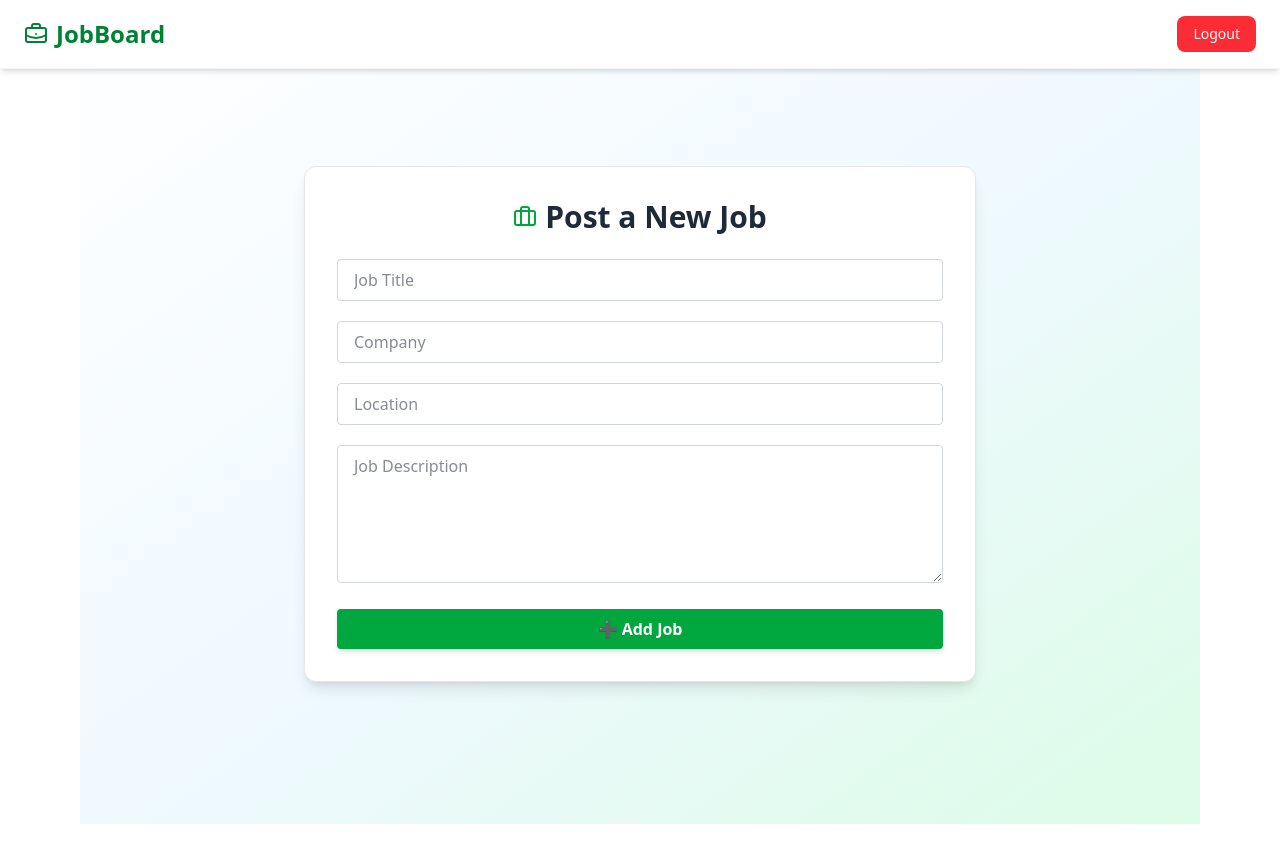
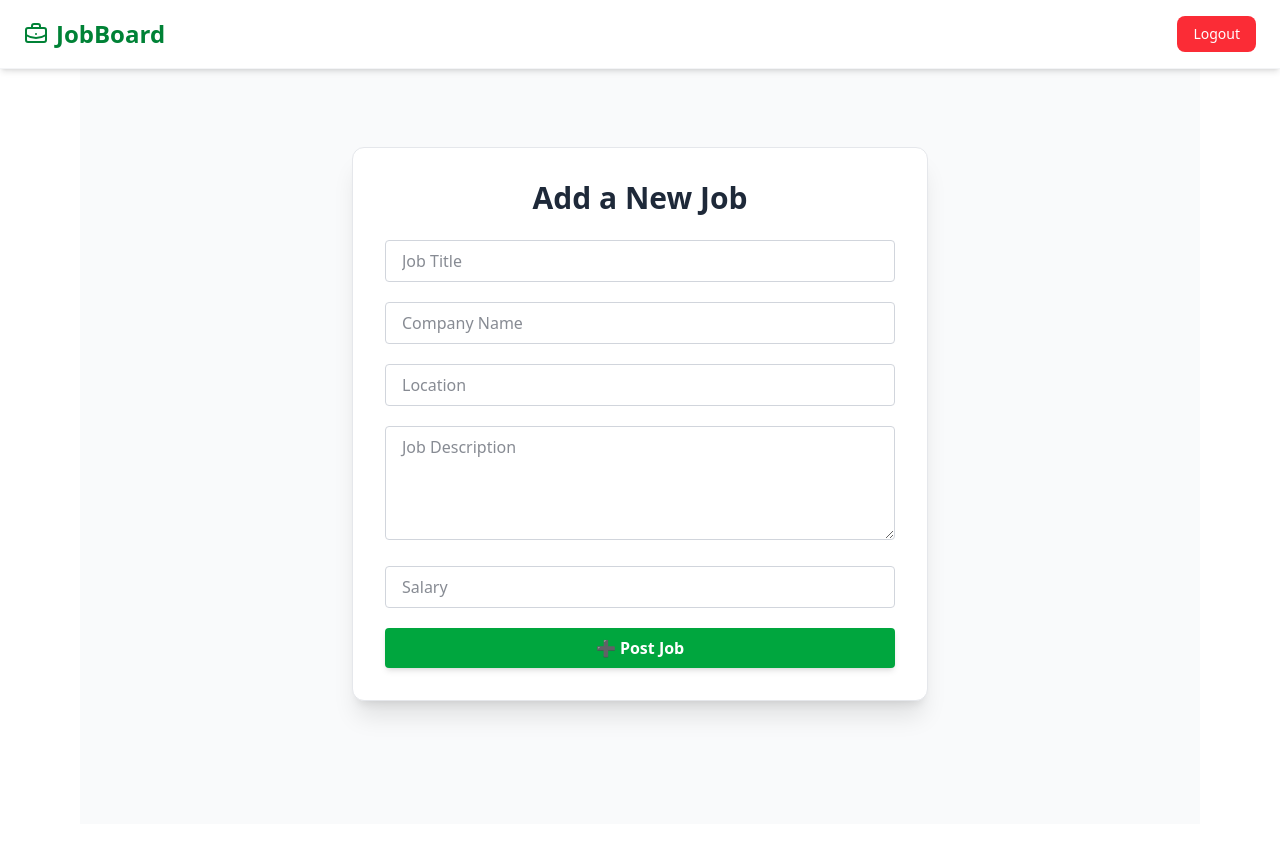
Before and after one commit to RafatAiub/job-board-project-client, a React (Vite) app: page /admin/add-job in a window 1280 px wide. Built offline with nearby package versions, Linux system fonts and the light colour scheme; no server answers; sample sign-in values are in the browser's storage.

Commit message:
ADD : yup validation added for each forms

```diff
--- a/package.json
+++ b/package.json
@@ -10,13 +10,16 @@
     "preview": "vite preview"
   },
   "dependencies": {
+    "@hookform/resolvers": "^5.2.0",
     "@tailwindcss/vite": "^4.1.11",
     "axios": "^1.11.0",
     "lucide-react": "^0.525.0",
     "react": "^19.1.0",
     "react-dom": "^19.1.0",
+    "react-hook-form": "^7.61.1",
     "react-router-dom": "^7.7.0",
-    "tailwindcss": "^4.1.11"
+    "tailwindcss": "^4.1.11",
+    "yup": "^1.6.1"
   },
   "devDependencies": {
     "@eslint/js": "^9.30.1",
--- a/src/pages/AddJobPage.jsx
+++ b/src/pages/AddJobPage.jsx
@@ -1,44 +1,40 @@
+import { useForm } from 'react-hook-form';
+import { yupResolver } from '@hookform/resolvers/yup';
+import { addJobSchema } from '../validation/addJobSchema';
+import API from '../services/api';
 import { useState } from 'react';
-import API from '../services/api';
-import { Briefcase, Building2, MapPin } from 'lucide-react';
 
 const AddJobPage = () => {
-  const [jobData, setJobData] = useState({
-    title: '',
-    company: '',
-    location: '',
-    description: ''
-  });
   const [message, setMessage] = useState('');
   const [isError, setIsError] = useState(false);
 
-  const handleChange = (e) => {
-    setJobData({ ...jobData, [e.target.name]: e.target.value });
-  };
+  const {
+    register,
+    handleSubmit,
+    reset,
+    formState: { errors },
+  } = useForm({
+    resolver: yupResolver(addJobSchema),
+  });
 
-  const handleSubmit = async (e) => {
-    e.preventDefault();
+  const onSubmit = async (data) => {
     setMessage('');
     setIsError(false);
     try {
-      const token = localStorage.getItem('token');
-      const res = await API.post('/jobs', jobData, {
-        headers: { Authorization: `Bearer ${token}` },
-      });
-      setMessage('✅ Job added successfully!');
-      setJobData({ title: '', company: '', location: '', description: '' });
-    } catch (err) {
-      setMessage('❌ Failed to add job. You may not be authorized.');
+      await API.post('/jobs', data);
+      setMessage('✅ Job posted successfully!');
+      reset();
+    } catch {
+      setMessage('❌ Failed to post job. Please try again.');
       setIsError(true);
     }
   };
 
   return (
-    <div className="min-h-screen bg-gradient-to-br from-white via-sky-50 to-green-100 flex items-center justify-center px-4">
-      <div className="bg-white shadow-lg rounded-xl p-8 w-full max-w-2xl border border-gray-200">
-        <h2 className="text-3xl font-bold text-gray-800 mb-6 text-center flex items-center justify-center gap-2">
-          <Briefcase className="w-6 h-6 text-green-600" />
-          Post a New Job
+    <div className="min-h-screen flex justify-center items-center bg-gray-50 px-4">
+      <div className="bg-white shadow-xl border border-gray-200 rounded-xl p-8 w-full max-w-xl">
+        <h2 className="text-3xl font-bold text-center text-gray-800 mb-6">
+          Add a New Job
         </h2>
 
         {message && (
@@ -51,48 +47,67 @@ const AddJobPage = () => {
           </p>
         )}
 
-        <form onSubmit={handleSubmit} className="space-y-5">
+        <form onSubmit={handleSubmit(onSubmit)} className="space-y-5">
+          <div>
             <input
               type="text"
-            name="title"
               placeholder="Job Title"
-            value={jobData.title}
-            onChange={handleChange}
+              {...register('title')}
               className="w-full px-4 py-2 border border-gray-300 rounded focus:outline-none focus:ring-2 focus:ring-green-500"
-            required
             />
+            {errors.title && (
+              <p className="text-red-500 text-sm mt-1">{errors.title.message}</p>
+            )}
+          </div>
+          <div>
             <input
               type="text"
-            name="company"
-            placeholder="Company"
-            value={jobData.company}
-            onChange={handleChange}
+              placeholder="Company Name"
+              {...register('company')}
               className="w-full px-4 py-2 border border-gray-300 rounded focus:outline-none focus:ring-2 focus:ring-green-500"
-            required
             />
+            {errors.company && (
+              <p className="text-red-500 text-sm mt-1">{errors.company.message}</p>
+            )}
+          </div>
+          <div>
             <input
               type="text"
-            name="location"
               placeholder="Location"
-            value={jobData.location}
-            onChange={handleChange}
+              {...register('location')}
               className="w-full px-4 py-2 border border-gray-300 rounded focus:outline-none focus:ring-2 focus:ring-green-500"
-            required
             />
+            {errors.location && (
+              <p className="text-red-500 text-sm mt-1">{errors.location.message}</p>
+            )}
+          </div>
+          <div>
             <textarea
-            name="description"
               placeholder="Job Description"
-            value={jobData.description}
-            onChange={handleChange}
-            rows={5}
+              {...register('description')}
               className="w-full px-4 py-2 border border-gray-300 rounded focus:outline-none focus:ring-2 focus:ring-green-500"
-            required
-          ></textarea>
+              rows={4}
+            />
+            {errors.description && (
+              <p className="text-red-500 text-sm mt-1">{errors.description.message}</p>
+            )}
+          </div>
+          <div>
+            <input
+              type="number"
+              placeholder="Salary"
+              {...register('salary')}
+              className="w-full px-4 py-2 border border-gray-300 rounded focus:outline-none focus:ring-2 focus:ring-green-500"
+            />
+            {errors.salary && (
+              <p className="text-red-500 text-sm mt-1">{errors.salary.message}</p>
+            )}
+          </div>
           <button
             type="submit"
             className="w-full bg-green-600 hover:bg-green-700 text-white font-semibold py-2 px-4 rounded shadow-md transition-all duration-200"
           >
-            ➕ Add Job
+            ➕ Post Job
           </button>
         </form>
       </div>
--- a/src/pages/ApplyPage.jsx
+++ b/src/pages/ApplyPage.jsx
@@ -1,35 +1,34 @@
-import { useState } from 'react';
 import { useParams } from 'react-router-dom';
 import API from '../services/api';
 import { SendHorizonal } from 'lucide-react';
+import { useForm } from 'react-hook-form';
+import { yupResolver } from '@hookform/resolvers/yup';
+import { applySchema } from '../validation/applySchema';
+import { useState } from 'react';
 
 const ApplyPage = () => {
   const { id } = useParams();
-  const [formData, setFormData] = useState({
-    name: '',
-    email: '',
-    cv: '',
-  });
   const [message, setMessage] = useState('');
   const [isError, setIsError] = useState(false);
 
-  const handleChange = (e) => {
-    setFormData({ ...formData, [e.target.name]: e.target.value });
-  };
+  const {
+    register,
+    handleSubmit,
+    reset,
+    formState: { errors },
+  } = useForm({
+    resolver: yupResolver(applySchema),
+  });
 
-  const handleSubmit = async (e) => {
-    e.preventDefault();
+  const onSubmit = async (data) => {
     setMessage('');
     setIsError(false);
     try {
-      const res = await API.post('/applications', {
-        jobId: id,
-        ...formData,
-      });
+      await API.post('/applications', { jobId: id, ...data });
       setMessage('✅ Application submitted successfully!');
-      setFormData({ name: '', email: '', cv: '' });
-    } catch (err) {
-      setMessage('❌ Failed to apply. Make sure all fields are filled.');
+      reset();
+    } catch {
+      setMessage('❌ Failed to apply. Please try again.');
       setIsError(true);
     }
   };
@@ -52,34 +51,40 @@ const ApplyPage = () => {
           </p>
         )}
 
-        <form onSubmit={handleSubmit} className="space-y-5">
+        <form onSubmit={handleSubmit(onSubmit)} className="space-y-5">
+          <div>
             <input
               type="text"
-            name="name"
               placeholder="Your Full Name"
-            value={formData.name}
-            onChange={handleChange}
+              {...register('name')}
               className="w-full px-4 py-2 border border-gray-300 rounded focus:outline-none focus:ring-2 focus:ring-green-500"
-            required
             />
+            {errors.name && (
+              <p className="text-red-500 text-sm mt-1">{errors.name.message}</p>
+            )}
+          </div>
+          <div>
             <input
               type="email"
-            name="email"
               placeholder="Your Email"
-            value={formData.email}
-            onChange={handleChange}
+              {...register('email')}
               className="w-full px-4 py-2 border border-gray-300 rounded focus:outline-none focus:ring-2 focus:ring-green-500"
-            required
             />
+            {errors.email && (
+              <p className="text-red-500 text-sm mt-1">{errors.email.message}</p>
+            )}
+          </div>
+          <div>
             <input
               type="url"
-            name="cv"
               placeholder="Link to Your cv (e.g. Google Drive, PDF URL)"
-            value={formData.cv}
-            onChange={handleChange}
+              {...register('cv')}
               className="w-full px-4 py-2 border border-gray-300 rounded focus:outline-none focus:ring-2 focus:ring-green-500"
-            required
             />
+            {errors.cv && (
+              <p className="text-red-500 text-sm mt-1">{errors.cv.message}</p>
+            )}
+          </div>
           <button
             type="submit"
             className="w-full bg-green-600 hover:bg-green-700 text-white font-semibold py-2 px-4 rounded shadow-md transition-all duration-200"
--- a/src/pages/LoginPage.jsx
+++ b/src/pages/LoginPage.jsx
@@ -1,18 +1,28 @@
-import { useState } from 'react';
+import { useForm } from 'react-hook-form';
+import { yupResolver } from '@hookform/resolvers/yup';
 import { useNavigate } from 'react-router-dom';
 import API from '../services/api';
 import { Lock } from 'lucide-react';
+import { useState } from 'react';
+import { loginSchema } from '../validation/loginSchema';
+
 
 const LoginPage = () => {
-  const [email, setEmail] = useState('');
-  const [password, setPassword] = useState('');
   const [error, setError] = useState('');
   const navigate = useNavigate();
 
-  const handleSubmit = async (e) => {
-    e.preventDefault();
+  const {
+    register,
+    handleSubmit,
+    formState: { errors },
+  } = useForm({
+    resolver: yupResolver(loginSchema),
+  });
+
+  const onSubmit = async (data) => {
+    setError('');
     try {
-      const res = await API.post('/auth', { email, password });
+      const res = await API.post('/auth', data);
       localStorage.setItem('token', res.data.token);
       navigate('/admin/add-job');
     } catch (err) {
@@ -28,23 +38,25 @@ const LoginPage = () => {
           <h2 className="text-2xl font-bold">Admin Login</h2>
         </div>
         {error && <p className="text-red-500 mb-4 text-sm">{error}</p>}
-        <form onSubmit={handleSubmit} className="space-y-4">
+        <form onSubmit={handleSubmit(onSubmit)} className="space-y-4">
+          <div>
             <input
               type="email"
               placeholder="Email"
-            value={email}
-            onChange={(e) => setEmail(e.target.value)}
+              {...register('email')}
               className="w-full border border-gray-300 p-3 rounded-md focus:outline-none focus:ring focus:ring-green-200"
-            required
             />
+            {errors.email && <p className="text-red-500 text-sm mt-1">{errors.email.message}</p>}
+          </div>
+          <div>
             <input
               type="password"
               placeholder="Password"
-            value={password}
-            onChange={(e) => setPassword(e.target.value)}
+              {...register('password')}
               className="w-full border border-gray-300 p-3 rounded-md focus:outline-none focus:ring focus:ring-green-200"
-            required
             />
+            {errors.password && <p className="text-red-500 text-sm mt-1">{errors.password.message}</p>}
+          </div>
           <button
             type="submit"
             className="w-full bg-green-600 hover:bg-green-700 text-white font-semibold py-3 rounded-md transition"
--- /dev/null
+++ b/src/validation/addJobSchema.js
@@ -0,0 +1,24 @@
+import * as Yup from 'yup';
+export const addJobSchema = Yup.object().shape({
+  title: Yup.string()
+    .min(3, 'Job title must be at least 3 characters')
+    .max(100, 'Job title must be at most 100 characters')
+    .required('Job title is required'),
+  company: Yup.string()
+    .min(2, 'Company name must be at least 2 characters')
+    .max(100, 'Company name must be at most 100 characters')
+    .required('Company name is required'),
+  location: Yup.string()
+    .min(2, 'Location must be at least 2 characters')
+    .max(100, 'Location must be at most 100 characters')
+    .required('Location is required'),
+  description: Yup.string()
+    .min(10, 'Description must be at least 10 characters')
+    .max(1000, 'Description must be at most 1000 characters')
+    .required('Description is required'),
+  salary: Yup.number()
+    .typeError('Salary must be a number')
+    .positive('Salary must be positive')
+    .max(10000000, 'Salary seems too high')
+    .required('Salary is required'),
+});
--- /dev/null
+++ b/src/validation/applySchema.js
@@ -0,0 +1,11 @@
+import * as Yup from 'yup';
+
+export const applySchema = Yup.object().shape({
+  name: Yup.string()
+    .matches(/^[A-Za-z\s]+$/, 'Name must only contain letters and spaces')
+    .min(2, 'Name must be at least 2 characters')
+    .max(50, 'Name must be at most 50 characters')
+    .required('Name is required'),
+  email: Yup.string().email('Invalid email').required('Email is required'),
+  cv: Yup.string().url('Invalid URL').required('CV link is required'),
+});
--- /dev/null
+++ b/src/validation/loginSchema.js
@@ -0,0 +1,5 @@
+import * as Yup from 'yup';
+export const loginSchema = Yup.object().shape({
+  email: Yup.string().email('Invalid email').required('Email is required'),
+  password: Yup.string().min(6, 'Password must be at least 6 characters').required('Password is required'),
+});
```
Also changed, not shown: 1 other file (tests, documents, lock files or other folders). Lines whose indentation alone changed are shown as unchanged.
